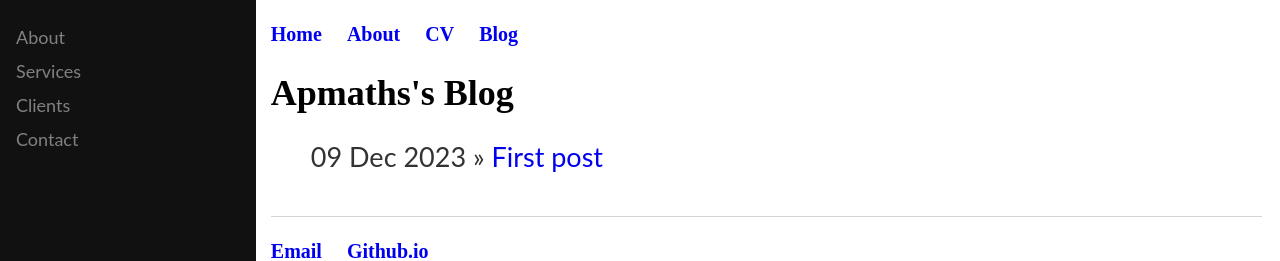
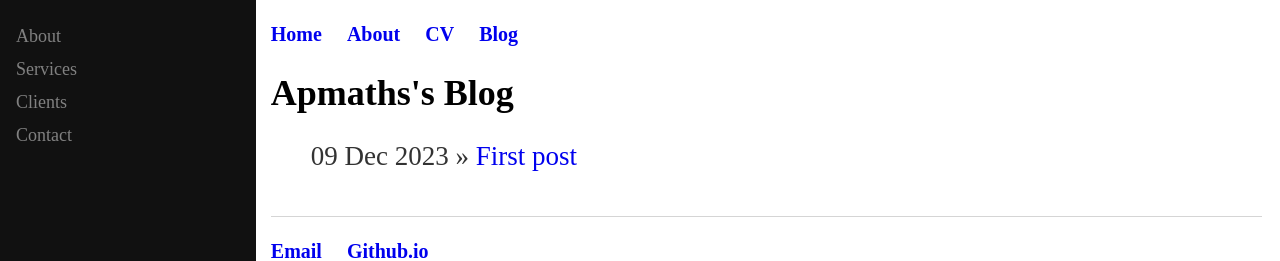
Before and after one commit to hoAngnaMPHan/apmaths.github.io, a Jekyll site: the page built from blog/index.html, in a window 1280 px wide. Shown: the top 261 px of the page. Built offline with Jekyll 4.4.1, drawn with Linux system fonts in a browser that asks for light colours.

Commit message:
Update style.css

```diff
--- a/css/style.css
+++ b/css/style.css
@@ -1,4 +1,4 @@
-body {  font-family: "Lato", sans-serif;}
+body {  font-family: 'Times New Roman', 'Times', 'serif';}
 
 a { text-decoration: none; color: #00099; }
 a:hover { text-decoration: underline; }
```
